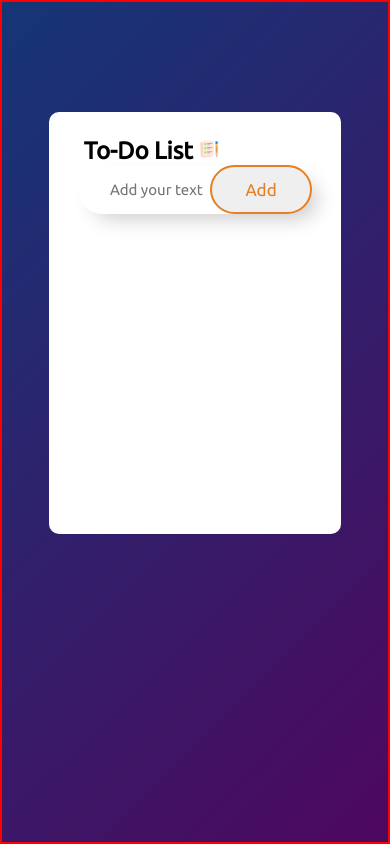
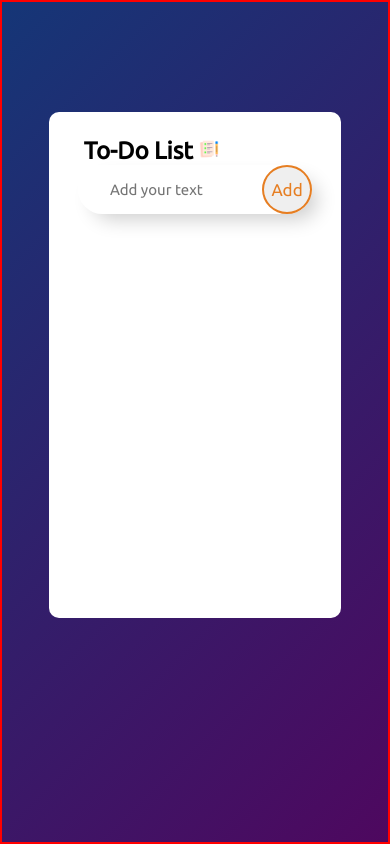
Before and after one commit to abhinavshr89/ToDoListApp, a plain HTML site: page index.html in a window 390 px wide. Drawn offline with Linux system fonts and the light colour scheme.

Commit message:
Second Commit

```diff
--- a/style.css
+++ b/style.css
@@ -25,7 +25,7 @@ html {
   max-width: 540px;
   background: white;
 
-  height: 50vh;
+  height: 80vh;
   max-height: 60vh;
   margin-top: 100px;
   border-radius: 10px;
@@ -189,3 +189,10 @@ ul li span:hover{
     background-color:#e67e22;
 
 }
+
+@media (max-width:600px) {
+  button{
+    border-radius: 50%;
+    width: 50px;
+  }
+}
```
